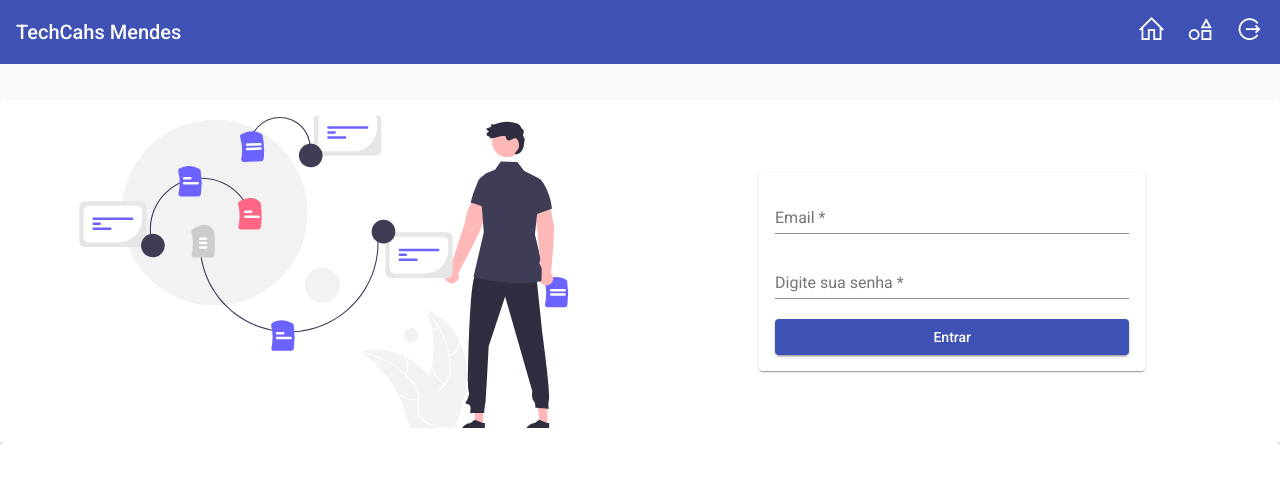
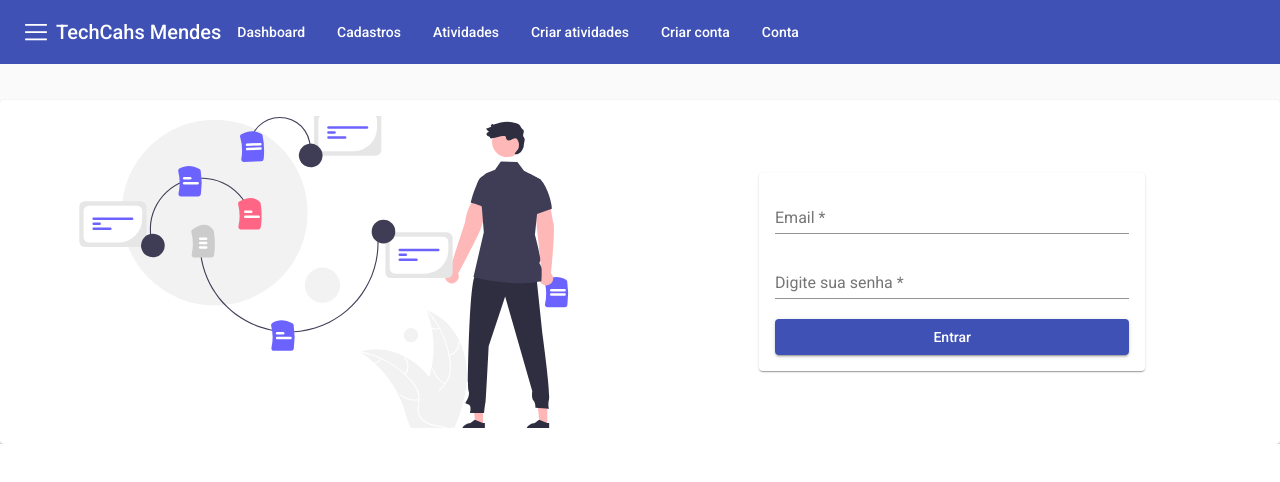
Before and after one commit to gddiego/demo-angular, an Angular app: page /login in a window 1280 px wide. Shown: the top 482 px of the page. Built offline with nearby package versions, Linux system fonts and the light colour scheme.

Commit message:
menus
menus

```diff
--- a/src/app/app.component.html
+++ b/src/app/app.component.html
@@ -1,10 +1,7 @@
 <mat-sidenav-container>
   <mat-sidenav #sidenav role="navigation">
     <mat-nav-list>
-      <a mat-list-item routerLink="/login">
-        <i class="las la-sign-out-alt" style="font-size:29px"></i>
-        <span class="label">Login</span>
-      </a>
+
       <a mat-list-item routerLink="/">
         <i class="las la-home" style="font-size:29px"></i>
         <span class="label">Home</span>
@@ -13,45 +10,40 @@
         <i class="las la-shapes" style="font-size:29px" matTooltip="Dashboard"></i>
         <span class="label">Dashboard</span>
       </a>
-      <!-- <a mat-list-item type="button" routerLink="/login">
+      <a mat-list-item routerLink="/login">
         <i class="las la-sign-out-alt" style="font-size:29px"></i>
-        <span class="label">LogOut</span>
-      </a> -->
+        <span class="label">Login</span>
+      </a>
     </mat-nav-list>
   </mat-sidenav>
   <mat-sidenav-content>
     <mat-toolbar color="primary">
       <div fxHide.gt-xs>
         <button mat-icon-button (click)="sidenav.toggle()">
-        <i class="las la-bars" style="font-size:29px"></i>
+          <i class="las la-bars" style="font-size:29px"></i>
         </button>
       </div>
-      <div>
-        <a routerLink="/">
-          TechCahs Mendes
-        </a>
-      </div>
-      <div fxFlex fxLayout fxLayoutAlign="flex-end" fxHide.xs>
-        <ul fxLayout fxLayoutGap="20px" class="navigation-items">
 
-          <li>
-            <a routerLink="/" matTooltip="Home">
-              <i class="las la-home" style="font-size:29px"></i>
-            </a>
-          </li>
-          <li>
-            <a routerLink="/dashboard" >
-            <i class="las la-shapes" style="font-size:29px" matTooltip="Dashboard"
-        ></i>
-            </a>
-          </li>
-          <li>
-            <a matTooltip="Sair" routerLink="/login">
-              <i class="las la-sign-out-alt" style="font-size:29px"></i>
-            </a>
-          </li>
-        </ul>
-      </div>
+      <mat-toolbar-row>
+        <button mat-icon-button (click)="sidenav.toggle()">
+          <i class="las la-bars" style="font-size:29px"></i>
+        </button>
+        <span class="menu-spacer"></span>
+        <div>
+          <h1>
+            TechCahs Mendes
+          </h1>
+
+        </div>
+        <div>
+          <a mat-button [routerLink]="''"> Dashboard </a>
+          <a mat-button [routerLink]="'/dashboard'"> Cadastros </a>
+          <a mat-button [routerLink]="'/activities'"> Atividades </a>
+          <a mat-button [routerLink]="'/create-activity'"> Criar atividades </a>
+          <a mat-button [routerLink]="'/create-account'"> Criar conta </a>
+          <a mat-button [routerLink]="'/account'"> Conta </a>
+        </div>
+      </mat-toolbar-row>
     </mat-toolbar>
     <main>
       <router-outlet></router-outlet>
--- a/src/app/login/login.component.html
+++ b/src/app/login/login.component.html
@@ -5,7 +5,7 @@
     <br>
     <div class="container">
       <mat-card class="card">
-        <mat-grid-list cols="2" rowHeight="2:1">
+        <mat-grid-list cols="2"  rowHeight="2:1">
           <mat-grid-tile>
             <mat-card class="cardBox">
               <img src="/assets/image/loginsp.svg" alt="login" class="image-responsive">
@@ -14,7 +14,7 @@
           <mat-grid-tile>
             <mat-card class="cardBox-login">
               <form action="" class="login-form">
-                <mat-form-field>
+                <mat-form-field >
                   <input matInput placeholder="Email" type="text" required name="email">
                 </mat-form-field>
                 <mat-form-field>
```
